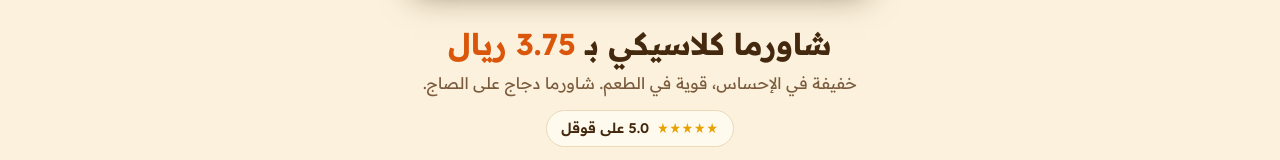
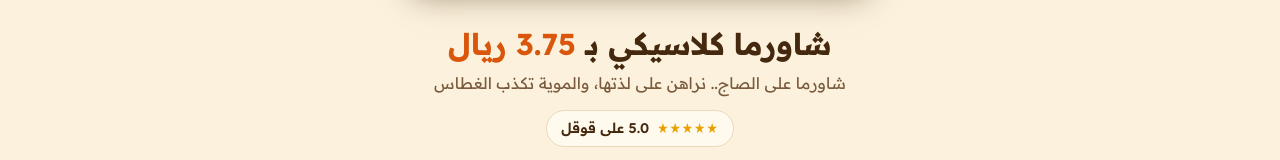
Before and after one commit to sultan85-bot/smash-shawarma, a plain HTML site: page index.html in a window 1280 px wide. Shown: the part 375-535 px from the top of the page. Drawn offline with Linux system fonts and the light colour scheme.

Commit message:
Update tagline
Co-Authored-By: Claude Fable 5.2 <noreply@anthropic.com>
Claude-Session: https://claude.ai/code/session_017BsYLrwWQSy7uoyS6urvNB

```diff
--- a/index.html
+++ b/index.html
@@ -213,7 +213,7 @@
 
   <section class="intro">
     <h1>شاورما كلاسيكي بـ <span class="price">3.75 ريال</span></h1>
-    <p>خفيفة في الإحساس، قوية في الطعم. شاورما دجاج على الصاج.</p>
+    <p>شاورما على الصاج.. نراهن على لذتها، والموية تكذب الغطاس</p>
     <a class="rating" href="https://www.google.com/maps?cid=8903038830442712386" data-track="directions" data-place="rating">
       <span class="stars" aria-hidden="true">★★★★★</span>
       <span>5.0 على قوقل</span>
```
